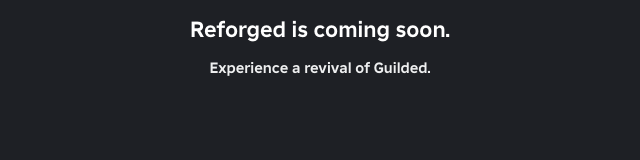
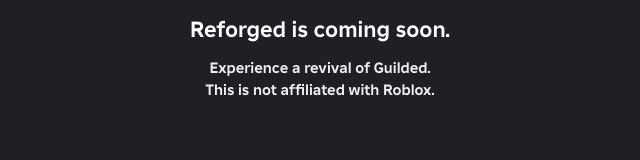
Before and after one commit to ReforgedChat/comingsoonwebsite, a plain HTML site: page index.html in a window 1280 px wide. Shown: the whole page, without its empty margins (320-960 px from the left). Drawn offline with Linux system fonts and the light colour scheme.

Commit message:
Update index.html

```diff
--- a/index.html
+++ b/index.html
@@ -141,7 +141,8 @@
               Reforged is coming soon.
             </h1>
             <h2>
-              Experience a revival of Guilded.
+              Experience a revival of Guilded.<br>
+              This is not affiliated with Roblox.
             </h2>
           </div>
         <!-- </div> -->
```
